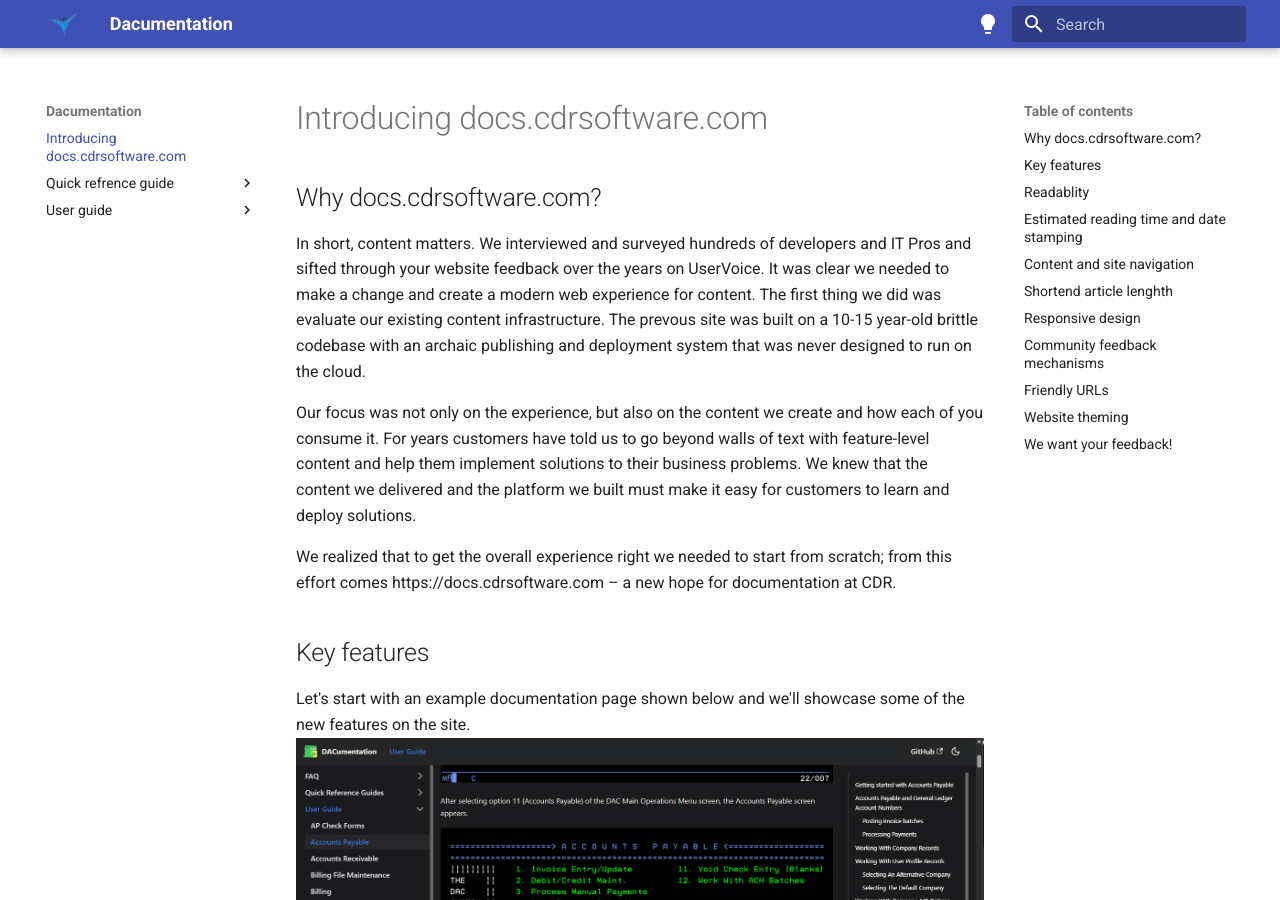
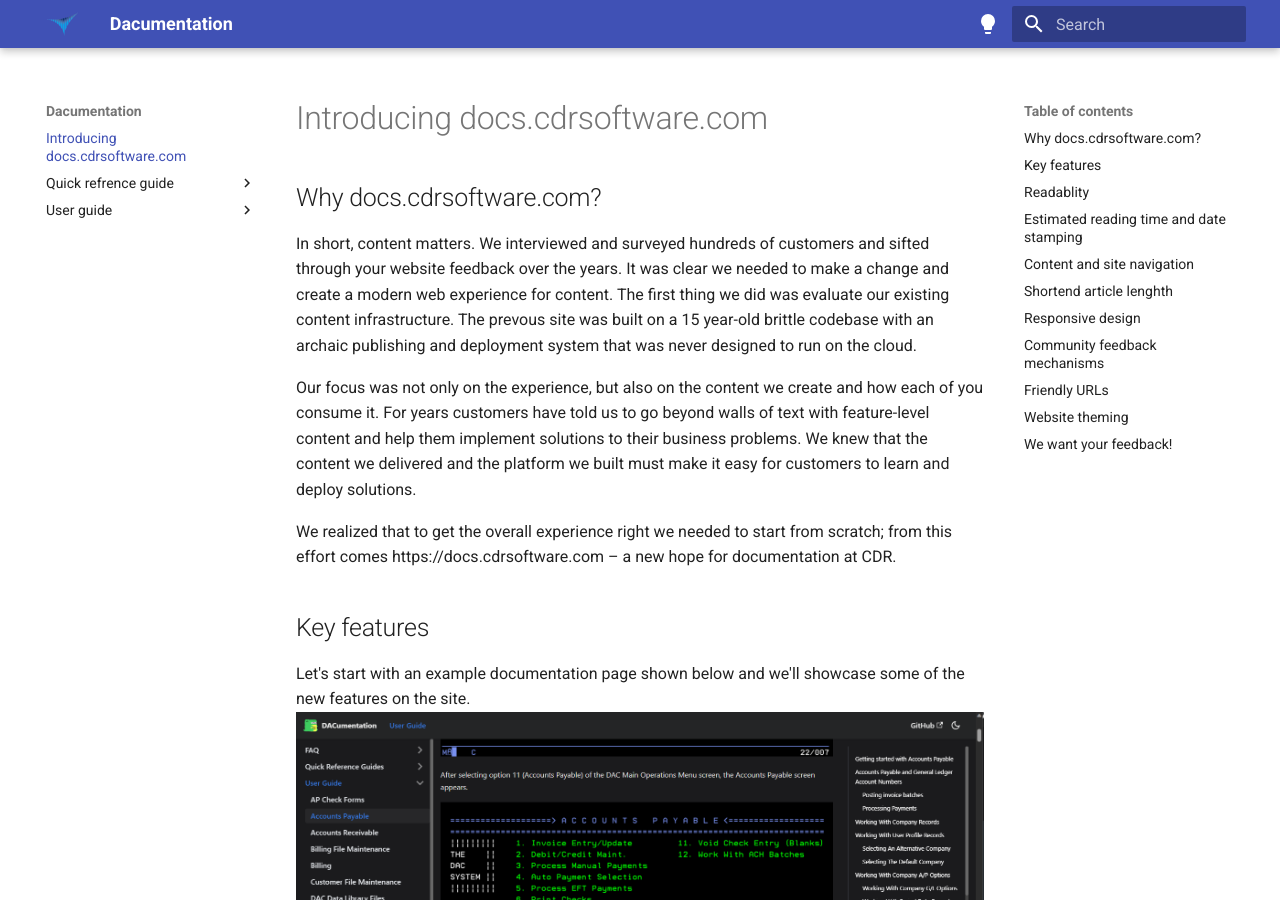
Before and after one commit to AydenB/mkdocs, an MkDocs documentation site: the page built from docs/index.md, in a window 1280 px wide and 900 px high. Built offline with MkDocs 1.6.1 and Material for MkDocs 9.7.7, drawn with Linux system fonts in a browser that asks for light colours.

Commit message:
updated intro

```diff
--- a/docs/index.md
+++ b/docs/index.md
@@ -2,7 +2,7 @@
 
 ## Why docs.cdrsoftware.com?
 
-In short, content matters. We interviewed and surveyed hundreds of developers and IT Pros and sifted through your website feedback over the years on UserVoice. It was clear we needed to make a change and create a modern web experience for content. The first thing we did was evaluate our existing content infrastructure. The prevous site was built on a 10-15 year-old brittle codebase with an archaic publishing and deployment system that was never designed to run on the cloud.
+In short, content matters. We interviewed and surveyed hundreds of customers and sifted through your website feedback over the years. It was clear we needed to make a change and create a modern web experience for content. The first thing we did was evaluate our existing content infrastructure. The prevous site was built on a 15 year-old brittle codebase with an archaic publishing and deployment system that was never designed to run on the cloud.
 
 Our focus was not only on the experience, but also on the content we create and how each of you consume it. For years customers have told us to go beyond walls of text with feature-level content and help them implement solutions to their business problems. We knew that the content we delivered and the platform we built must make it easy for customers to learn and deploy solutions.
 
--- a/mkdocs.yml
+++ b/mkdocs.yml
@@ -17,7 +17,11 @@
       toggle:
         icon: material/lightbulb-outline
         name: Switch to light mode
+plugins:
+  - search
 
 features:
     - navigation.tabs
     - navigation.path
+    - search.highlight
+    - search.suggest
```
